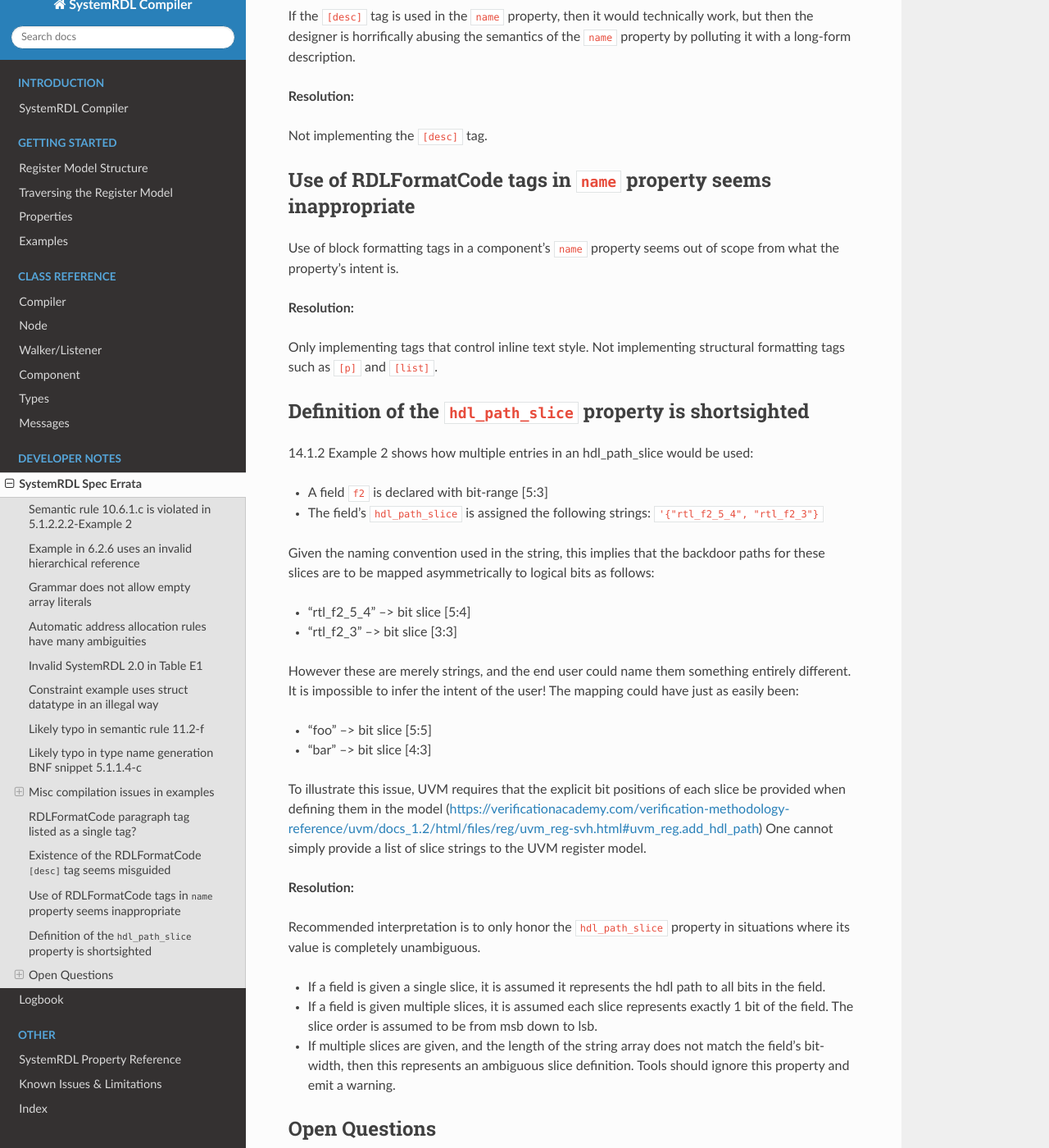
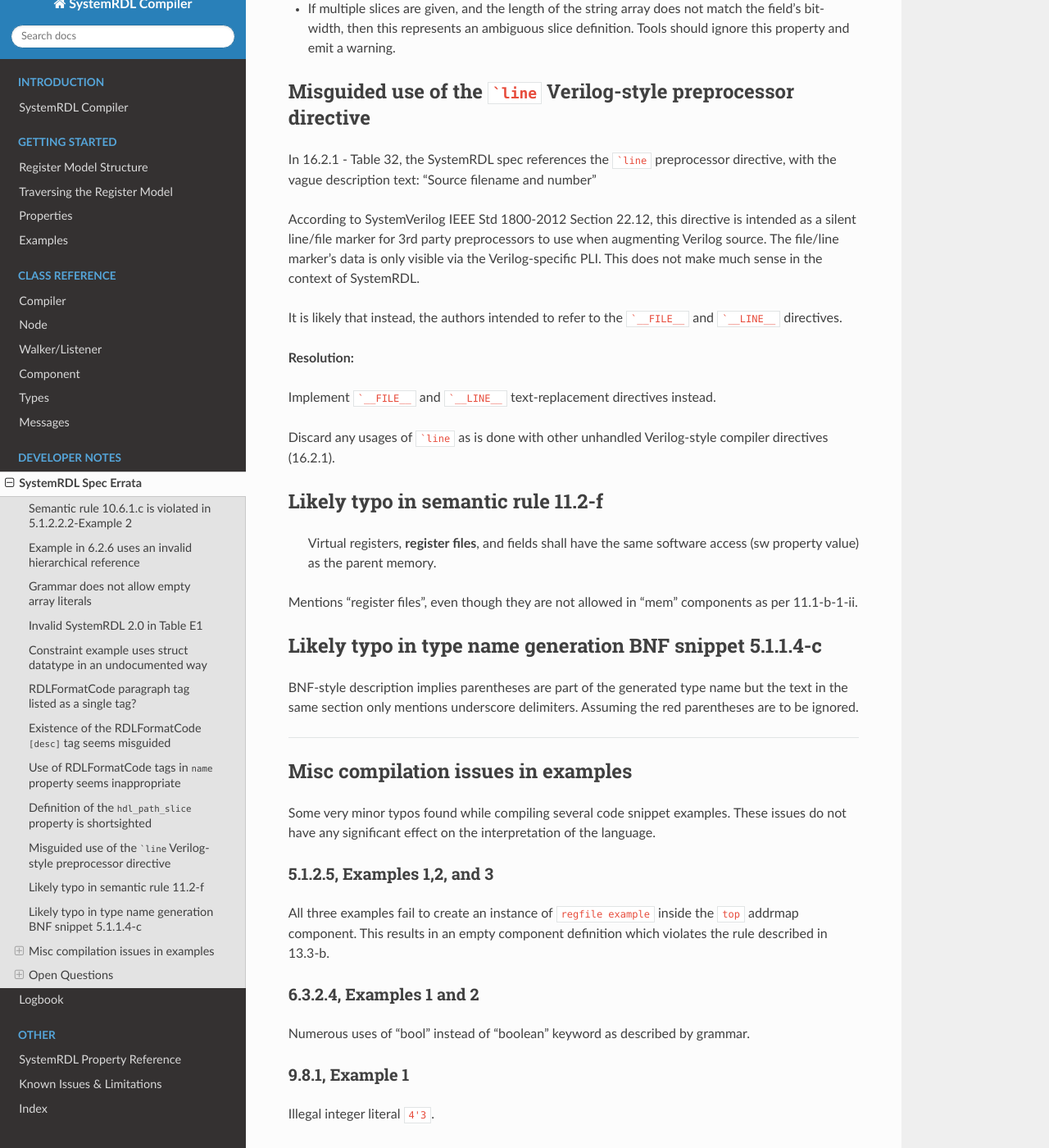
Before and after one commit to SystemRDL/systemrdl-compiler, a Sphinx documentation site: the page built from docs/dev_notes/rdl_spec_errata.rst, in a window 1280 px wide and 1400 px high, scrolled down 4608 px. Shown: the whole window at 82% size. Built offline with Sphinx 7.4.7 and the Read the Docs theme 2.0.0, drawn with Linux system fonts in a browser that asks for light colours; some of the changed text lies outside the part shown.

Commit message:
Add notes on verilog preprocessor spec errata

````diff
--- a/docs/api/types.rst
+++ b/docs/api/types.rst
@@ -85,9 +85,6 @@ Enumerations
 .. autoclass:: systemrdl.rdltypes.UserEnum
     :members:
 
-    .. automethod:: get_parent_scope
-    .. automethod:: get_scope_path
-
 .. autofunction:: systemrdl.rdltypes.is_user_enum
 
 --------------------------------------------------------------------------------
--- a/docs/dev_notes/multi_file_compilation.rst
+++ b/docs/dev_notes/multi_file_compilation.rst
@@ -31,8 +31,8 @@ between files.
 
 
 
-SystemRDL namespaces are global across compilation units
---------------------------------------------------------
+Namespaces are global across compilation units
+----------------------------------------------
 The root scope of the official SystemRDL namespaces are shared across files.
 
 Specifically the three namespaces described in the SystemRDL 2.0 spec:
--- a/docs/dev_notes/rdl_spec_errata.rst
+++ b/docs/dev_notes/rdl_spec_errata.rst
@@ -80,17 +80,6 @@ Grammar is implemented to allow this.
 
 
 
-Automatic address allocation rules have many ambiguities
---------------------------------------------------------
-TODO: fill in details
-
-**Resolution:**
-
-TODO: fill in details
-
-
-
-
 Invalid SystemRDL 2.0 in Table E1
 ---------------------------------
 In Annex E, Table E1, many of the cells in the "SystemRDL 2.0" column show
@@ -122,8 +111,8 @@ Invalid entries appear to be redundant anyways.
 
 
 
-Constraint example uses struct datatype in an illegal way
----------------------------------------------------------
+Constraint example uses struct datatype in an undocumented way
+--------------------------------------------------------------
 In 14.2.3, the example declares a struct data type called "RGB".
 Immediately after, the struct is apparently "instantiated" as if it is a
 component.
@@ -159,60 +148,6 @@ It will be assumed that the example does NOT include a struct declaration for
         field {} green1[8];
         field {} blue1[8];
     };
-
-
-
-Likely typo in semantic rule 11.2-f
------------------------------------
-
-    Virtual registers, **register files**, and fields shall have the same
-    software access (sw property value) as the parent memory.
-
-Mentions "register files", even though they are not allowed in "mem" components
-as per 11.1-b-1-ii.
-
-
-
-Likely typo in type name generation BNF snippet 5.1.1.4-c
----------------------------------------------------------
-
-BNF-style description implies parentheses are part of the generated type name
-but the text in the same section only mentions underscore delimiters.
-Assuming the red parentheses are to be ignored.
-
-
-
-Misc compilation issues in examples
------------------------------------
-Some very minor typos found while compiling several code snippet examples.
-These issues do not have any significant effect on the interpretation of the
-language.
-
-5.1.2.5, Examples 1,2, and 3
-^^^^^^^^^^^^^^^^^^^^^^^^^^^^
-All three examples fail to create an instance of ``regfile example`` inside
-the ``top`` addrmap component. This results in an empty component definition
-which violates the rule described in 13.3-b.
-
-6.3.2.4, Examples 1 and 2
-^^^^^^^^^^^^^^^^^^^^^^^^^
-Numerous uses of "bool" instead of "boolean" keyword as described by grammar.
-
-9.8.1, Example 1
-^^^^^^^^^^^^^^^^
-Illegal integer literal ``4'3``.
-
-14.2.3
-^^^^^^
-Field ``f2`` uses enumeration literals that are missing their ``color::`` prefix.
-
-15.2.2, Example 1
-^^^^^^^^^^^^^^^^^
-Missing semicolon in ``some_num_p`` after ``regfile``.
-
-15.2.2, Example 2
-^^^^^^^^^^^^^^^^^
-Enumeration literals are missing their ``myEncoding::`` prefix.
 
 
 
@@ -283,8 +218,8 @@ mapping could have just as easily been:
 * "foo" --> bit slice [5:5]
 * "bar" --> bit slice [4:3]
 
-To illustrate this issue, UVM requires that the explicit bit positions of each slice
-be provided when defining them in the model (https://verificationacademy.com/verification-methodology-reference/uvm/docs_1.2/html/files/reg/uvm_reg-svh.html#uvm_reg.add_hdl_path)
+To illustrate this issue, `UVM requires that the explicit bit positions of each
+slice be provided when defining them in the model. <https://verificationacademy.com/verification-methodology-reference/uvm/docs_1.2/html/files/reg/uvm_reg-svh.html#uvm_reg.add_hdl_path>`_
 One cannot simply provide a list of slice strings to the UVM register model.
 
 **Resolution:**
@@ -293,15 +228,95 @@ Recommended interpretation is to only honor the ``hdl_path_slice`` property
 in situations where its value is completely unambiguous.
 
 * If a field is given a single slice, it is assumed it represents the hdl path
-  to all bits in the field.
+  to *all bits* in the field.
 * If a field is given multiple slices, it is assumed each slice represents
-  exactly 1 bit of the field. The slice order is assumed to be from msb down to
-  lsb.
+  *exactly 1 bit* of the field. The slice order is assumed to be from msb down
+  to lsb.
 * If multiple slices are given, and the length of the string array does not
   match the field's bit-width, then this represents an ambiguous slice definition.
   Tools should ignore this property and emit a warning.
 
 
+
+Misguided use of the ```line`` Verilog-style preprocessor directive
+-------------------------------------------------------------------
+
+In 16.2.1 - Table 32, the SystemRDL spec references the ```line`` preprocessor
+directive, with the vague description text: "Source filename and number"
+
+According to SystemVerilog IEEE Std 1800-2012 Section 22.12, this directive is
+intended as a silent line/file marker for 3rd party preprocessors to use when
+augmenting Verilog source. The file/line marker's data is only visible via
+the Verilog-specific PLI. This does not make much sense in the context of
+SystemRDL.
+
+It is likely that instead, the authors intended to refer to the ```__FILE__``
+and ```__LINE__`` directives.
+
+**Resolution:**
+
+Implement ```__FILE__`` and ```__LINE__`` text-replacement directives instead.
+
+Discard any usages of ```line`` as is done with other unhandled Verilog-style
+compiler directives (16.2.1).
+
+
+
+Likely typo in semantic rule 11.2-f
+-----------------------------------
+
+    Virtual registers, **register files**, and fields shall have the same
+    software access (sw property value) as the parent memory.
+
+Mentions "register files", even though they are not allowed in "mem" components
+as per 11.1-b-1-ii.
+
+
+
+Likely typo in type name generation BNF snippet 5.1.1.4-c
+---------------------------------------------------------
+
+BNF-style description implies parentheses are part of the generated type name
+but the text in the same section only mentions underscore delimiters.
+Assuming the red parentheses are to be ignored.
+
+
+--------------------------------------------------------------------------------
+
+Misc compilation issues in examples
+-----------------------------------
+Some very minor typos found while compiling several code snippet examples.
+These issues do not have any significant effect on the interpretation of the
+language.
+
+5.1.2.5, Examples 1,2, and 3
+^^^^^^^^^^^^^^^^^^^^^^^^^^^^
+All three examples fail to create an instance of ``regfile example`` inside
+the ``top`` addrmap component. This results in an empty component definition
+which violates the rule described in 13.3-b.
+
+6.3.2.4, Examples 1 and 2
+^^^^^^^^^^^^^^^^^^^^^^^^^
+Numerous uses of "bool" instead of "boolean" keyword as described by grammar.
+
+9.8.1, Example 1
+^^^^^^^^^^^^^^^^
+Illegal integer literal ``4'3``.
+
+14.2.3
+^^^^^^
+Field ``f2`` uses enumeration literals that are missing their ``color::`` prefix.
+
+15.2.2, Example 1
+^^^^^^^^^^^^^^^^^
+Missing semicolon in ``some_num_p`` after ``regfile``.
+
+15.2.2, Example 2
+^^^^^^^^^^^^^^^^^
+Enumeration literals are missing their ``myEncoding::`` prefix.
+
+
+--------------------------------------------------------------------------------
 
 Open Questions
 --------------
````
Also changed, not shown: docs/dev_notes/preprocessors.rst (+8 -5 lines).
